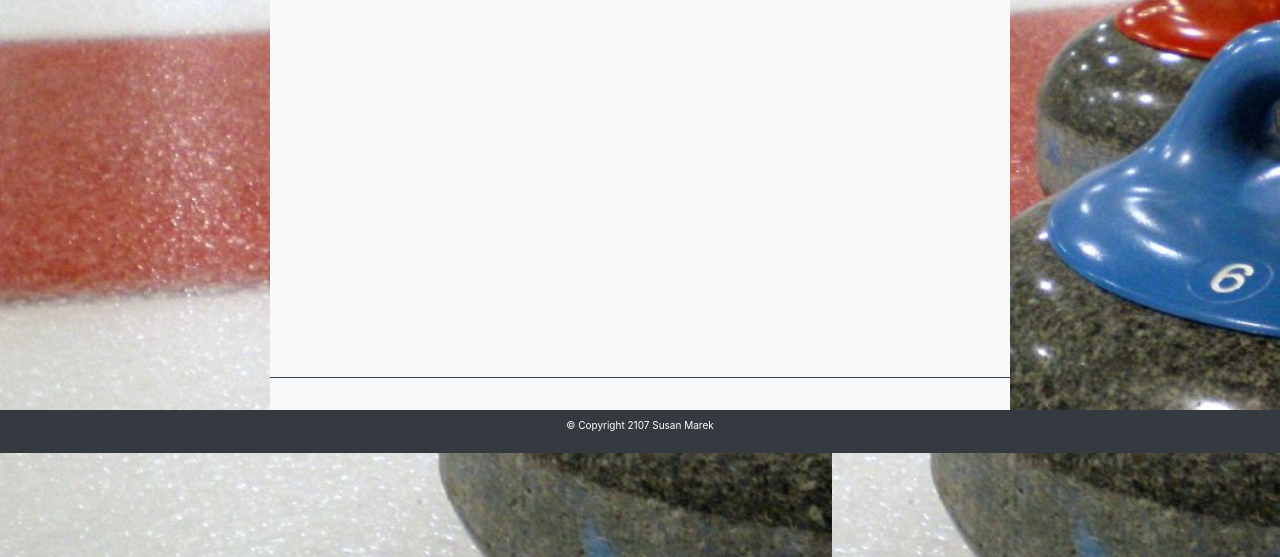
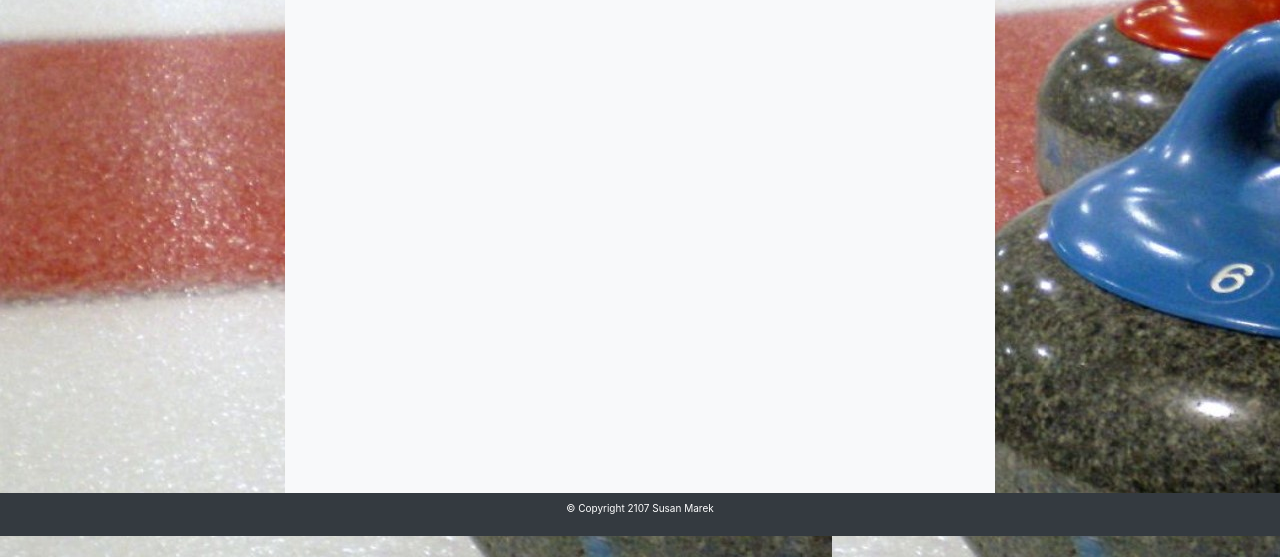
Before and after one commit to sjbmarek/TriviaGame, a plain HTML site: page index.html in a window 1280 px wide. Shown: the part 243-800 px from the top of the page. Drawn offline with nearby package versions, Linux system fonts and the light colour scheme.

Commit message:
reduced html rows to one

```diff
--- a/assets/css/style.css
+++ b/assets/css/style.css
@@ -11,7 +11,11 @@ body {background-image: url("../images/curlingbg.jpg");
 }
 
 .startClock {
-	height: 500px;
+	color: black;
+	width: 100%;
+
+
+	height: 600px;
 	padding-top: 75px;
 	font-size: 30px;
 	margin: 0 auto;
--- a/assets/javascript/app.js
+++ b/assets/javascript/app.js
@@ -24,7 +24,7 @@ var Trivia = {
 	 	{"list": ["Smooth",  "Pebbled", "Wet", "Wavy", "Frosted"]},
 	 	{"list": ["Dakota",  "Chaska",  "Frogtown", "Four Seasons",  "Wauwatosa"]},
 	 	{"list": ["Captain", "Skip", "Hop", "Jump", "Coach"]},
-	 	{"list": ["Draw", "Raise", "Tick", "Knockout", "Flyer"]},
+	 	{"list": ["Draw", "Raise", "Tick", "Takeout", "Flyer"]},
 	 	{"list": ["Isaacson", "Shuster", "Polo", "Landsteiner", "Zezel"]}
 	],
 
@@ -160,38 +160,6 @@ $(".question").on("click", ".finish",(function(){
 	done=true;
 	console.log("done: " + done)
 
-
 	finish();
-// if time expires or submit button is clicked, do all of this
-
-// if (counter===0 || done){
-
-
-
-	// if (done){
-
-	// 	for (var i = 0; i < Trivia.questionList.length; i++){
-	// 			// capture the value of the clicked radio button
-	// 			var selectedAnswer = $("input[name='qnum" + i + "']:checked").val();
-	// 			selectedAnswer=parseInt(selectedAnswer);
-	// 				console.log("selected: " + selectedAnswer);
-	// 				console.log("real answer: " + Trivia.answers[i]);
-	// 				// sorts the answers into result catagories
-	// 				if (selectedAnswer>=0){
-	// 					if (selectedAnswer===Trivia.answers[i]){
-	// 						correct++;
-	// 						console.log("correct: " + correct);
-	// 					} else {
-	// 						incorrect++;
-	// 						console.log("wrong: " + incorrect);
-	// 					};
-	// 				} else {
-	// 						unanswered++;
-	// 						console.log("not answered: " + unanswered);
-	// 				};
-	// 	}; //done with question for loop'radio" + i +"'
-
-	// 	report();
-	// };
 
 }));
--- a/index.html
+++ b/index.html
@@ -22,46 +22,29 @@
 		</div>
 
 		<div class="container">
-			<div class="row m-0 p-0">
-				<div class="col-md-2">
+
+
+			<div class="row m-0">
+				<div class="col-md-2 m-0">
 				</div>
-				<div class="startbox text-center bg-light col-md-8 col-sm-12 m-0 p-2">
-					<!-- <h1 class="startClock"></h1> -->
-					<div class="startClock"></div>
+				<div class="m-0 text-center col-md-8 col-sm-12">
+
+					<div class="bg-dark m-0 text-white text-center timereport">
+					</div>
+
+					<div class="startbox text-center bg-light text-black m-0">
+
+						<div class="startClock"></div>
+					</div>
+
+
+					<div class="question results text-center bg-light pt-3 m-0 pb-3">
+					</div>
+
 				</div>
 			</div>
+		</div>
 
-			<div class="row m-0">
-				<div class="col-md-2">
-				</div>
-				<div class="bg-dark text-white text-center col-md-8 col-sm-12 timereport">
-					<!-- <h2 class="timereport"></h2> -->
-				</div>
-			</div>
-
-			<div class="row m-0">
-				<div class="col-md-2">
-				</div>
-				<div class="question results text-center bg-light pt-3 col-md-8 col-sm-12 m-0 pb-3">
-		<!-- 		<p class="question results"></p> -->
-				</div>
-			</div>
-
-<!-- this adds a button, but is not dynamic -->
-		<!-- 	<div class="row m-0">
-				<div class="col-md-2">
-				</div>
-				<div class="bg-light text-center col-md-8 pb-3 col-sm-12 m-0">
-					<button type="button" class="btn btn-secondary btn-lg">Done</button>
-				</div>
-			</div> -->
-
-
-
-
-
-
-		</div>
 
 		<div class="bg-dark text-white text-center pt-2 pb-1 footer">
 			<p>&copy; Copyright 2107  Susan Marek</p>
@@ -70,8 +53,6 @@
 
 </body>
 
-
-
 <script src ="assets/javascript/app.js"></script>
 
 </html>
```
